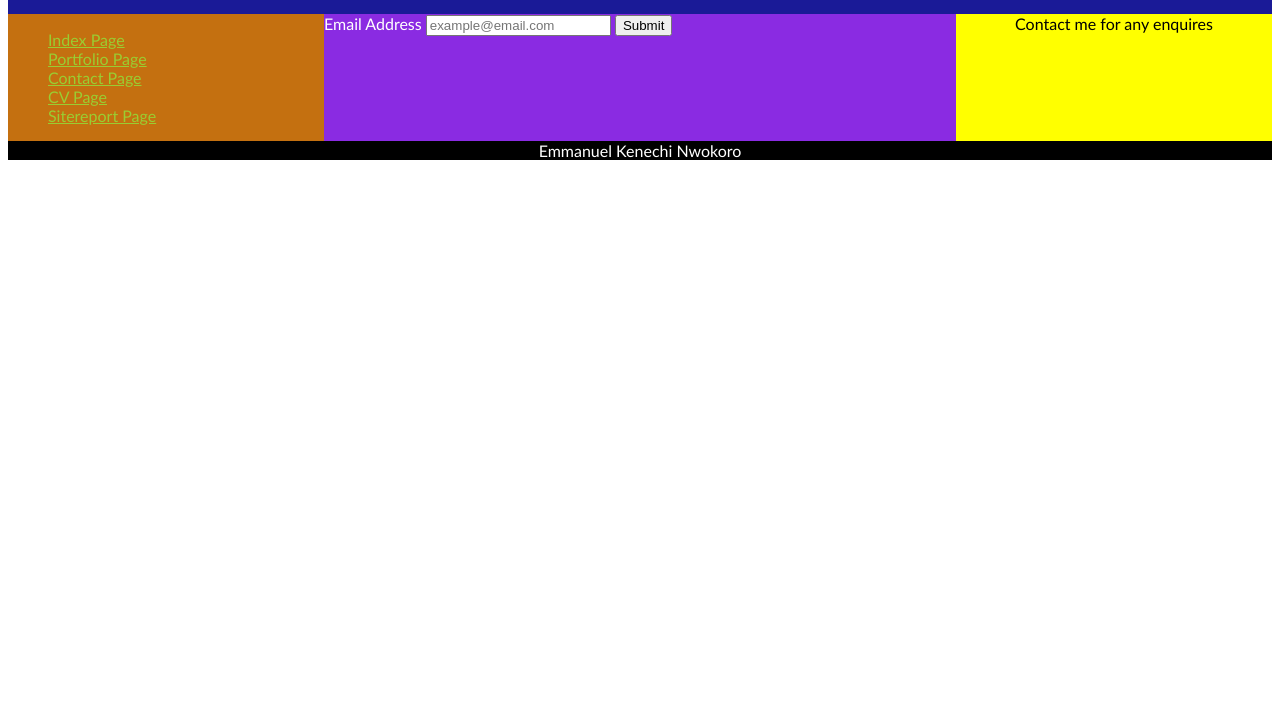
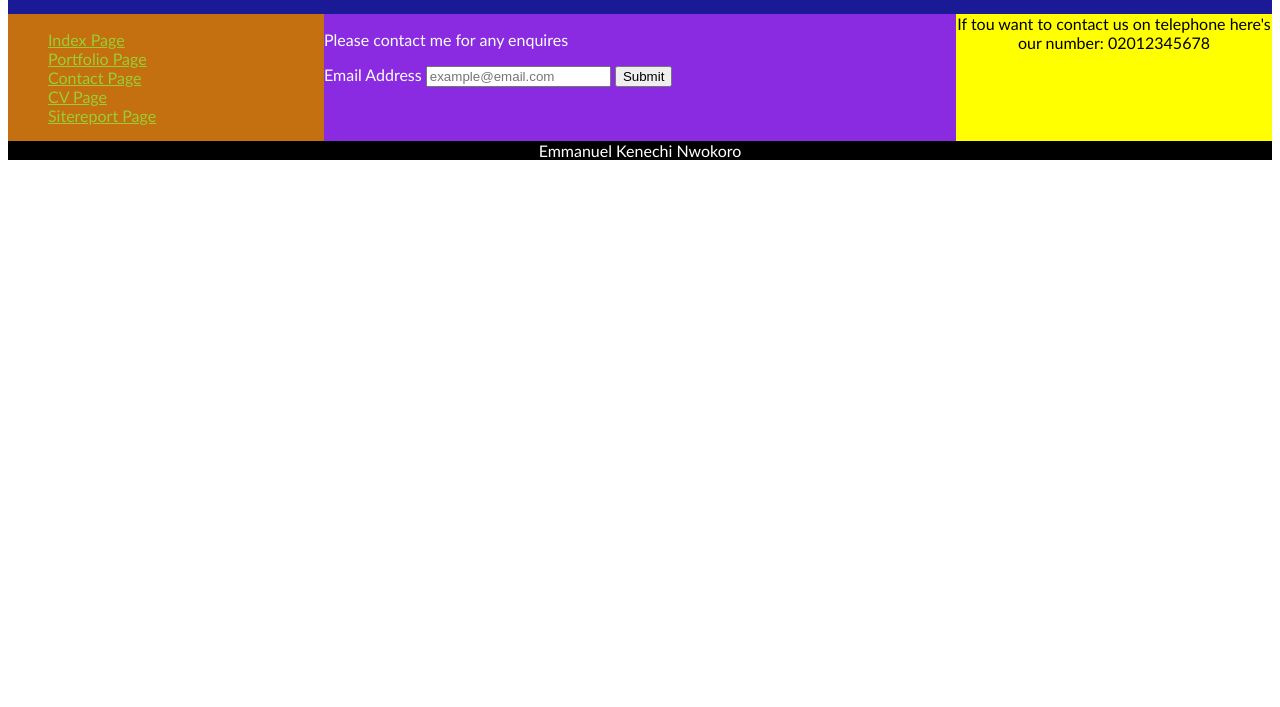
Before and after one commit to emmanuelnn/web-dev-assign, a plain HTML site: page contact.html in a window 1280 px wide. Shown: the part 93-800 px from the top of the page. Drawn offline with Linux system fonts and the light colour scheme.

Commit message:
editing the contact page

```diff
--- a/contact.html
+++ b/contact.html
@@ -44,6 +44,7 @@
         </nav>
 
         <main>
+            <p>Please contact me for any enquires</p>
             <form action="mailto:emmanuel.nwokoro20@my.northampton.ac.uk?subject=Contact Form" method="POST">
             <label for="myinput">Email Address</label>  <input type="Email" name="myinput" placeholder="example@email.com" id="myinput"/>
             <input type="Submit" value="Submit" name="Submit"/>
@@ -52,7 +53,7 @@
 
 
         <aside>
-            Contact me for any enquires
+            If tou want to contact us on telephone here's our number: 02012345678
         </aside>
 
         <footer>
```
